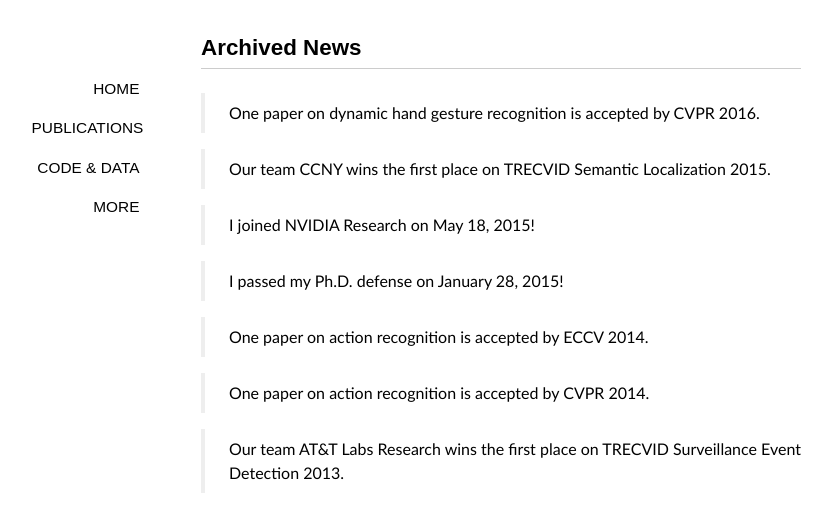
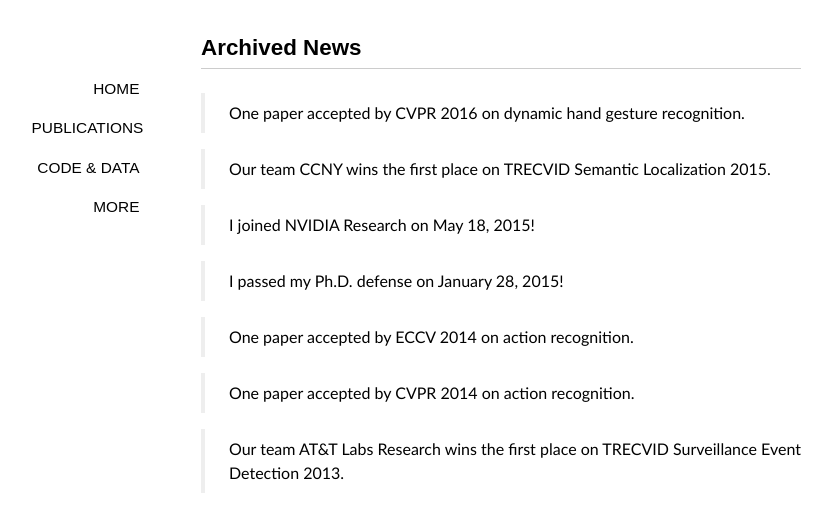
Before and after one commit to xiaodongyang/xiaodongyang.github.io, a Jekyll site: the page built from news.md, in a window 1280 px wide. Shown: the top 532 px of the page, without its empty margins (139-971 px from the left). Built offline with Jekyll 4.4.1, drawn with Linux system fonts in a browser that asks for light colours; some web fonts are replaced.

Commit message:
Update news.md

```diff
--- a/news.md
+++ b/news.md
@@ -4,7 +4,7 @@ title: Archived News
 comments: no
 ---
 
-> One paper on dynamic hand gesture recognition is accepted by CVPR 2016.
+> One paper accepted by CVPR 2016 on dynamic hand gesture recognition.
 
 > Our team CCNY wins the first place on TRECVID Semantic Localization 2015.
 
@@ -12,8 +12,8 @@ comments: no
 
 > I passed my Ph.D. defense on January 28, 2015!
 
-> One paper on action recognition is accepted by ECCV 2014.
+> One paper accepted by ECCV 2014 on action recognition.
 
-> One paper on action recognition is accepted by CVPR 2014.
+> One paper accepted by CVPR 2014 on action recognition.
 
 > Our team AT&T Labs Research wins the first place on TRECVID Surveillance Event Detection 2013.
```
